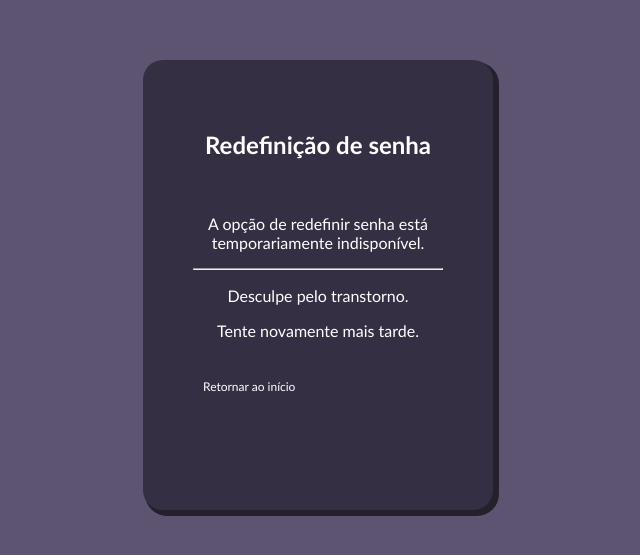
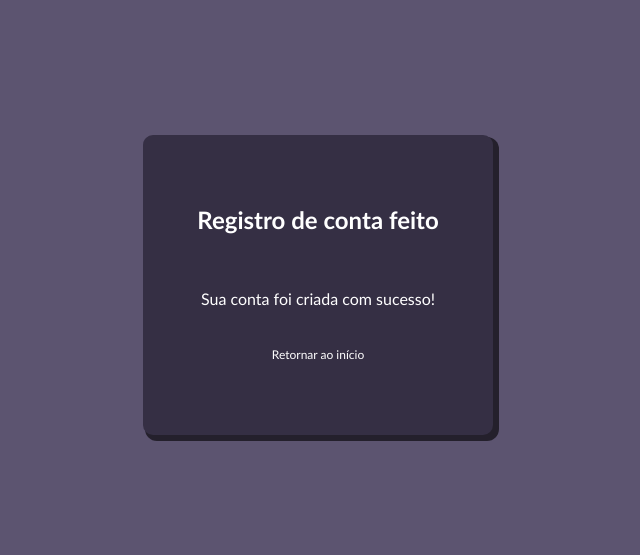
Before and after one commit to gnx9s/ativ-forms, a plain HTML site: page confirmation.html in a window 1280 px wide. Shown: the part 115-670 px from the top of the page, without its empty margins (322-962 px from the left). Drawn offline with Linux system fonts and the light colour scheme.

Commit message:
atualização

```diff
--- a/password.html
+++ b/confirmation.html
@@ -1,24 +1,22 @@
 <!DOCTYPE html>
-<html lang="en">
+<html lang="pt-BR">
 <head>
     <meta charset="UTF-8">
+    <meta http-equiv="X-UA-Compatible" content="IE=edge">
     <meta name="viewport" content="width=device-width, initial-scale=1.0">
-    <title>Redefinir Senha</title>
-    <link rel="stylesheet" href="style.css">
+    <title>Confirmation</title>
+    <link rel="stylesheet" href="styleconfirmation.css">
 </head>
 <body>
     <form>
         <div class="border">
-            <h2>Redefinição de senha</h2>
+            <h2>Registro de conta feito</h2>
             <br>
-            <p>A opção de redefinir senha está temporariamente indisponível.</p>
-            <hr>
+            <p>Sua conta foi criada com sucesso!</p>
+            <br>
             <center>
-                <p>Desculpe pelo transtorno.</p>
+                <a href="index.html">Retornar ao início</a>
             </center>
-            <p>Tente novamente mais tarde.</p>
-            <br>
-            <a href="index.html">Retornar ao início</a>
         </div>
     </form>
 </body>
--- a/script.js
+++ b/script.js
@@ -4,6 +4,6 @@ document.addEventListener("DOMContentLoaded", function() {
     registerForm.addEventListener("submit", function(event) {
       event.preventDefault();
 
-      window.location.href = "index.html";
+      window.location.href = "confirmation.html";
     });
   });
--- a/style.css
+++ b/style.css
@@ -42,7 +42,7 @@ input:hover {
   height: 350px;
   width: 250px;
   border: 1px;
-  border-radius: 20px;
+  border-radius: 10px;
   background-color: #352f44;
   box-shadow: 4px 4px 0 2px #24202c;
 }
--- a/styleregistro.css
+++ b/styleconfirmation.css
@@ -15,7 +15,9 @@ body {
     flex-flow: column;
   }
 
-  input, button, a {
+  input,
+  button,
+  a {
     outline: none;
   }
 
@@ -37,10 +39,10 @@ body {
 
   .border {
     padding: 50px;
-    height: 450px;
+    height: 200px;
     width: 250px;
     border: 1px;
-    border-radius: 20px;
+    border-radius: 10px;
     background-color: #352f44;
     box-shadow: 4px 4px 0 2px #24202c;
   }
@@ -58,6 +60,7 @@ body {
     padding: 10px;
     margin-top: 12px;
     cursor: pointer;
+    transition: .3s;
   }
 
   button:hover {
@@ -93,7 +96,3 @@ body {
     text-align: center;
     font-size: 24px;
   }
-
-  #texto4 {
-    font-size: 12px;
-  }
```
Also changed, not shown: index.html (+1 -1 lines), register.html (renamed from registro.html).
